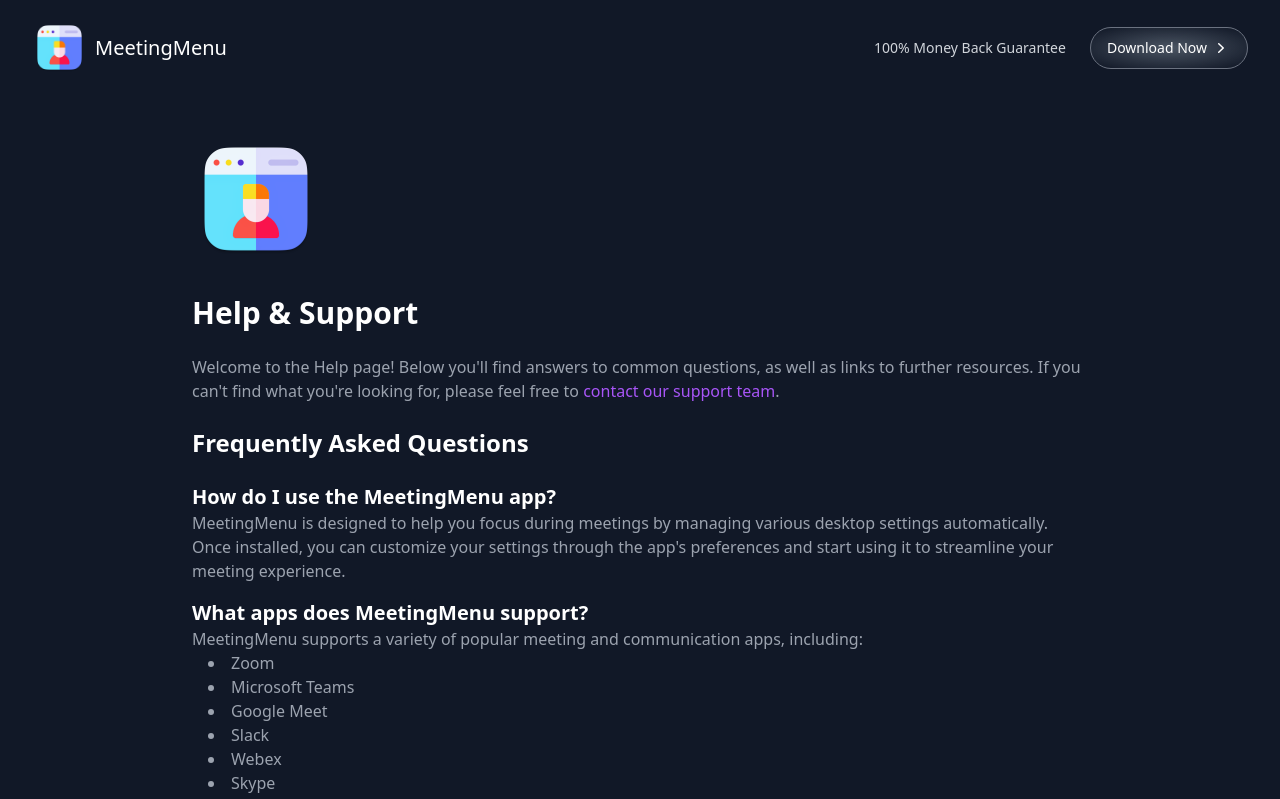
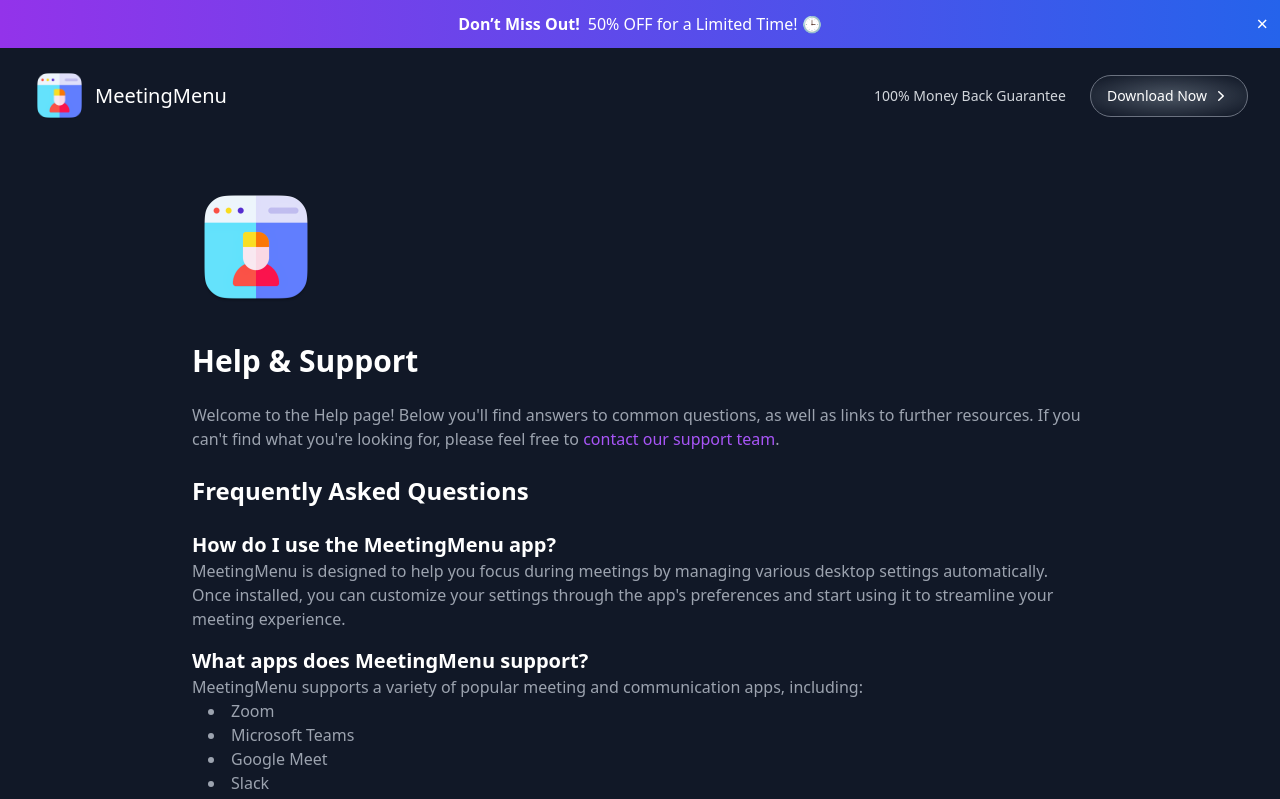
Before and after one commit to promediacorp/meetingmenu-nextjs, a Next.js app: page /help in a window 1280 px wide. Shown: the top 799 px of the page. Built offline with nearby package versions, Linux system fonts and the light colour scheme.

Commit message:
promo banner

```diff
--- a/components/Layout.jsx
+++ b/components/Layout.jsx
@@ -1,16 +1,23 @@
+// components/Layout/index.jsx
+
 import Head from "next/head"
 import Footer from "./ui/Footer"
 import Navbar from "./ui/Navbar"
+import PromoBanner from "./ui/PromoBanner"
 
 const Layout = ({ children }) => {
   return (
     <>
       <Head>
         <title>MeetingMenu | Mac Menu Bar App for Meetings</title>
-                <meta name='description' content="Transform your meeting management with a powerful all-in-one solution. Perfect execution starts in your menu bar." />
-                <meta name='viewport' content='width=device-width, initial-scale=1' />
-                <link rel='icon' href='/favicon.ico' />
+        <meta
+          name="description"
+          content="Transform your meeting management with a powerful all-in-one solution. Perfect execution starts in your menu bar."
+        />
+        <meta name="viewport" content="width=device-width, initial-scale=1" />
+        <link rel="icon" href="/favicon.ico" />
       </Head>
+      <PromoBanner />
       <Navbar />
       <main>{children}</main>
       <Footer />
--- /dev/null
+++ b/components/ui/PromoBanner/index.jsx
@@ -0,0 +1,92 @@
+
+import { useState, useEffect } from 'react'
+
+// Promotional periods configuration
+const PROMO_CONFIG = [
+  {
+    id: 'black-friday-2024',
+    startDate: '2024-11-24', // Black Friday period
+    endDate: '2024-12-03',
+    message: {
+      highlight: 'Black Friday & Cyber Monday Sale!',
+      details: 'Get 50% OFF Until 12/3 - Limited Time Offer! 🎉'
+    },
+    bgColor: 'bg-black'
+  },
+  {
+    id: 'winter-sale-2024',
+    startDate: '2024-12-04',
+    endDate: '2024-12-31',
+    message: {
+      highlight: 'End of Year Sale!',
+      details: 'Save 50% OFF ❄️'
+    },
+    bgColor: 'bg-blue-600'
+  },
+  // Add more promotional periods as needed
+  {
+    id: 'default',
+    startDate: null, // null means this is the default fallback
+    endDate: null,
+    message: {
+      highlight: 'Don’t Miss Out!',
+      details: '50% OFF for a Limited Time! 🕒'
+    },
+    bgColor: 'bg-gradient-to-r from-purple-600 to-blue-600'
+  }
+]
+
+const PromoBanner = () => {
+  const [isVisible, setIsVisible] = useState(true);
+  const [currentPromo, setCurrentPromo] = useState(PROMO_CONFIG[PROMO_CONFIG.length - 1]); // Default to last (default) promo
+
+  useEffect(() => {
+    const getCurrentPromo = () => {
+      const now = new Date();
+
+      for (const promo of PROMO_CONFIG) {
+        if (!promo.startDate || !promo.endDate) continue; // Skip the default promo
+
+        const startDate = new Date(promo.startDate);
+        const endDate = new Date(promo.endDate);
+
+        if (now >= startDate && now <= endDate) {
+          return promo;
+        }
+      }
+
+      // If no active time-based promo found, return the default (last) promo
+      return PROMO_CONFIG[PROMO_CONFIG.length - 1];
+    };
+
+    setCurrentPromo(getCurrentPromo());
+  }, []); // Empty dependency array means this runs once on mount
+
+  if (!isVisible) return null;
+
+  return (
+    <div className={`${currentPromo.bgColor} text-white relative`}>
+      <div className="max-w-7xl mx-auto py-3 px-4 sm:px-6 lg:px-8">
+        <div className="flex items-center justify-center flex-wrap">
+          <div className="flex items-center">
+            <span className="hidden md:inline font-semibold">
+              {currentPromo.message.highlight}
+            </span>
+            <span className="ml-2 text-sm md:text-base">
+              {currentPromo.message.details}
+            </span>
+          </div>
+        </div>
+      </div>
+      <button
+        onClick={() => setIsVisible(false)}
+        className="absolute right-2 top-1/2 -translate-y-1/2 p-1 hover:bg-white/10 rounded-full transition-colors text-xl leading-none"
+        aria-label="Close banner"
+      >
+        ×
+      </button>
+    </div>
+  );
+};
+
+export default PromoBanner;
```
Lines whose indentation alone changed are shown as unchanged.
